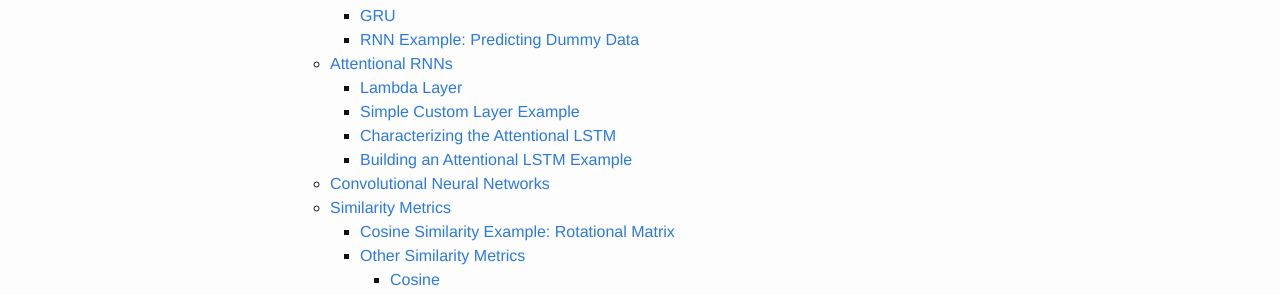
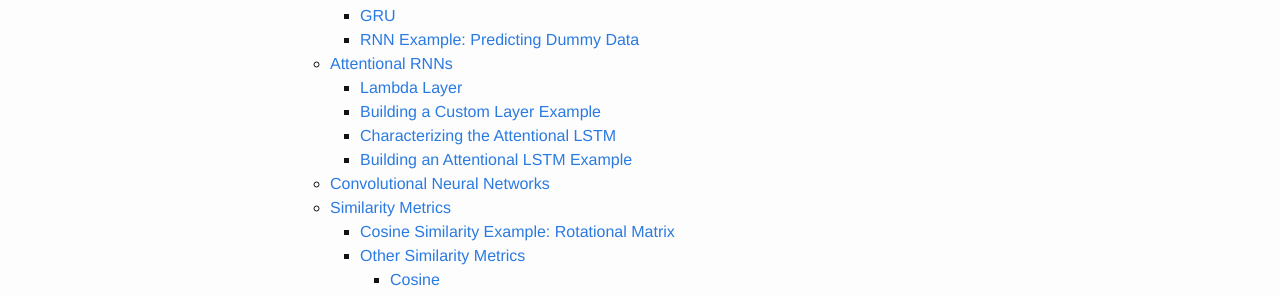
Before and after one commit to codekansas/codekansas.github.io, a Jekyll site: the page built from _posts/2016-04-27-keras-language-modeling.markdown, in a window 1280 px wide and 900 px high. Shown: the part 406-701 px from the top of the window. Built offline with Jekyll 4.4.1, drawn with Linux system fonts in a browser that asks for light colours; formulas are drawn with MathJax 3; some of the changed text lies outside the part shown.

Commit message:
minor change

```diff
--- a/_posts/2016-04-27-keras-language-modeling.markdown
+++ b/_posts/2016-04-27-keras-language-modeling.markdown
@@ -257,7 +257,7 @@ print(model.predict(data))
 
 This doubles our input data. Note that there are no trainable weights anywhere in this model, so it couldn't actually learn anything. What if we wanted to multiply our input vector by some trainable scalar that predicts the output vector? In this case, we will have to write our own layer.
 
-### Simple Custom Layer Example
+### Building a Custom Layer Example
 
 Let's jump right in and write a layer that learns to multiply an input by a scalar value and produce an output.
 
```
